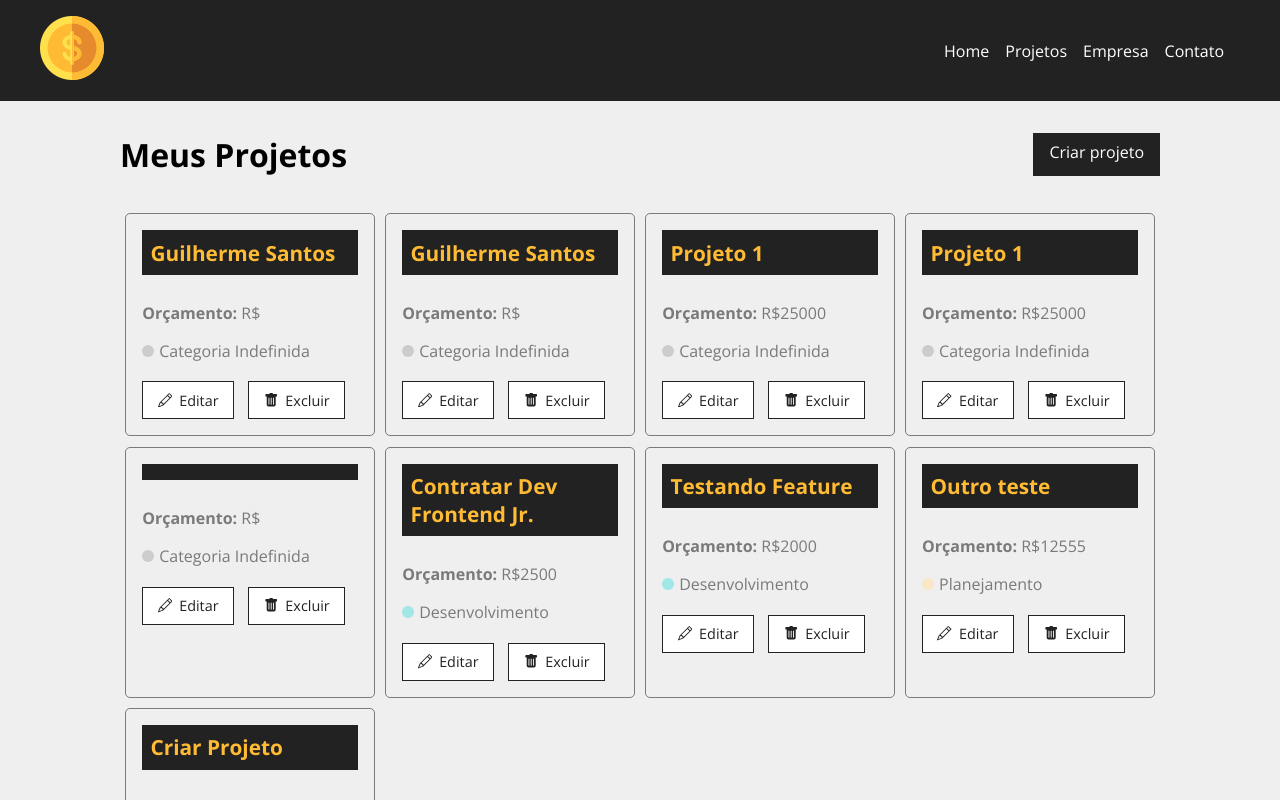
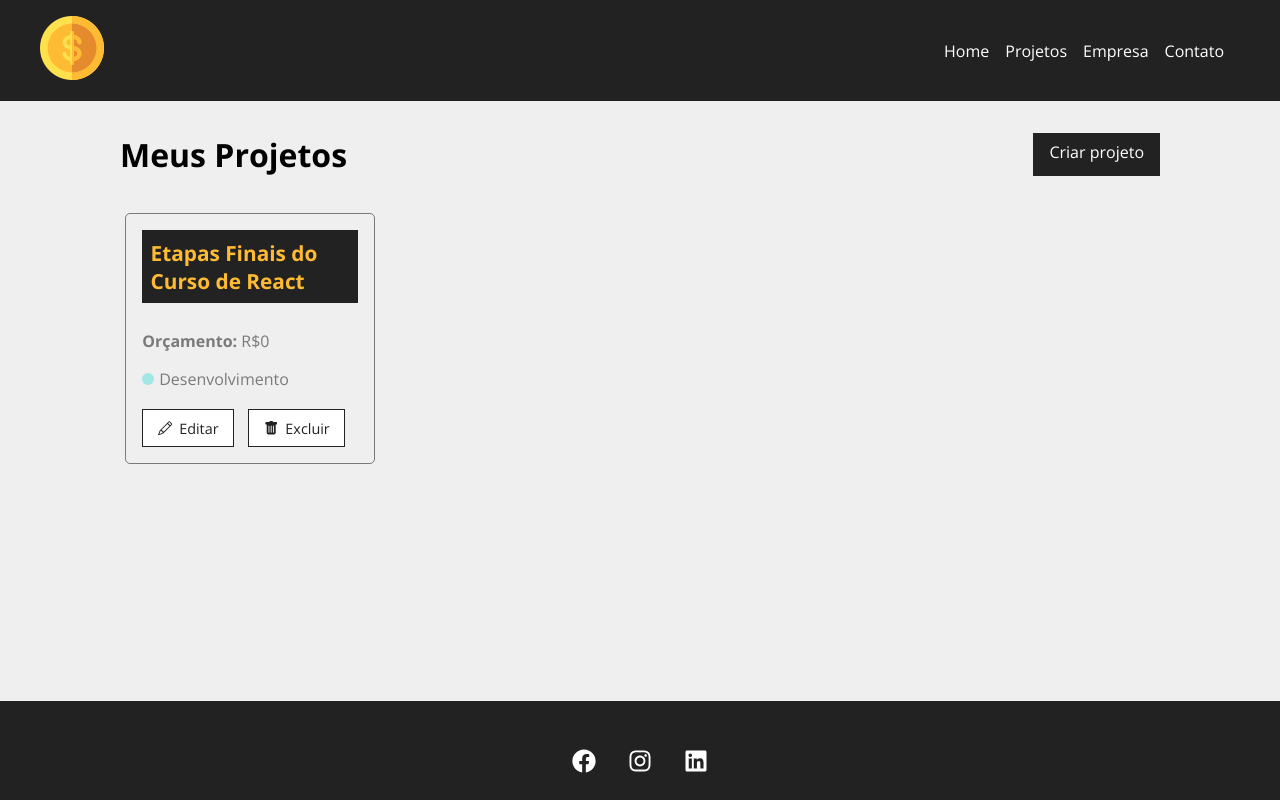
Before and after one commit to guilhermescr/reactjs, a React (Create React App) app in the folder costs/: page /projects in a window 1280 px wide. Shown: the top 800 px of the page. Built offline with nearby package versions, Linux system fonts and the light colour scheme; data requests are answered from the project's data file.

Commit message:
added delete project feature, added Project component

```diff
--- a/costs/db.json
+++ b/costs/db.json
@@ -1,79 +1,15 @@
 {
   "projects": [
     {
-      "name": "Guilherme Santos",
-      "cost": 0,
-      "services": [],
-      "id": 1
-    },
-    {
-      "name": "Guilherme Santos",
-      "cost": 0,
-      "services": [],
-      "id": 2
-    },
-    {
-      "name": "Projeto 1",
-      "budget": "25000",
-      "cost": 0,
-      "services": [],
-      "id": 3
-    },
-    {
-      "name": "Projeto 1",
-      "budget": "25000",
-      "cost": 0,
-      "services": [],
-      "id": 4
-    },
-    {
-      "cost": 0,
-      "services": [],
-      "id": 5
-    },
-    {
-      "category": {
-        "id": "2",
-        "name": "Desenvolvimento"
-      },
-      "budget": "2500",
-      "name": "Contratar Dev Frontend Jr.",
-      "cost": 0,
-      "services": [],
-      "id": 6
-    },
-    {
-      "name": "Testando Feature",
-      "budget": "2000",
+      "name": "Etapas Finais do Curso de React",
+      "budget": "0",
       "category": {
         "id": "2",
         "name": "Desenvolvimento"
       },
       "cost": 0,
       "services": [],
-      "id": 7
-    },
-    {
-      "name": "Outro teste",
-      "budget": "12555",
-      "category": {
-        "id": "4",
-        "name": "Planejamento"
-      },
-      "cost": 0,
-      "services": [],
-      "id": 8
-    },
-    {
-      "name": "Criar Projeto",
-      "budget": "10000",
-      "category": {
-        "id": "3",
-        "name": "Design"
-      },
-      "cost": 0,
-      "services": [],
-      "id": 9
+      "id": 1
     }
   ],
   "categories": [
--- a/costs/src/App.js
+++ b/costs/src/App.js
@@ -7,6 +7,7 @@
 import Navbar from './components/layouts/Navbar';
 import Footer from './components/layouts/Footer';
 import Projects from './components/pages/Projects';
+import Project from './components/pages/Project';
 
 function App() {
   return (
@@ -20,6 +21,7 @@
           <Route path="/company" element={<Company />} />
           <Route path="/contact" element={<Contact />} />
           <Route path="/newproject" element={<NewProject />} />
+          <Route path="/project/:id" element={<Project />} />
         </Routes>
       </Container>
       <Footer />
--- /dev/null
+++ b/costs/src/components/layouts/Loading.js
@@ -0,0 +1,13 @@
+import loading from '../../img/loading.svg';
+
+import styles from './Loading.module.css';
+
+function Loading() {
+  return (
+    <div className={styles.loader_container}>
+      <img className={styles.loader} src={loading} alt="Loading Icon" />
+    </div>
+  );
+}
+
+export default Loading;
--- /dev/null
+++ b/costs/src/components/layouts/Loading.module.css
@@ -0,0 +1,11 @@
+.loader_container {
+  display: flex;
+  justify-content: center;
+  align-items: center;
+  height: 100%;
+  width: 100%;
+}
+
+.loader {
+  width: 50px;
+}
--- /dev/null
+++ b/costs/src/components/pages/Project.js
@@ -0,0 +1,28 @@
+import styles from './Project.module.css';
+
+import { useParams } from 'react-router-dom';
+import { useState, useEffect } from 'react';
+
+function Project() {
+  const { id } = useParams();
+
+  const [project, setProject] = useState([]);
+
+  useEffect(() => {
+    fetch(`http://localhost:5000/projects/${id}`, {
+      method: 'GET',
+      headers: {
+        'Content-Type': 'application/json'
+      }
+    })
+      .then(resp => resp.json())
+      .then(data => {
+        setProject(data);
+      })
+      .catch(err => console.log(err));
+  }, [id]);
+
+  return <p>{project.name}</p>;
+}
+
+export default Project;
--- a/costs/src/components/pages/Projects.js
+++ b/costs/src/components/pages/Projects.js
@@ -3,6 +3,7 @@
 
 import Message from '../layouts/Message';
 import Container from '../layouts/Container';
+import Loading from '../layouts/Loading';
 import LinkButton from '../layouts/LinkButton';
 import ProjectCard from '../project/ProjectCard';
 
@@ -10,6 +11,8 @@
 
 function Projects() {
   const [projects, setProjects] = useState([]);
+  const [removeLoading, setRemoveLoading] = useState(false);
+  const [projectMessage, setProjectMessage] = useState('');
 
   const location = useLocation();
   let message = '';
@@ -18,19 +21,37 @@
   }
 
   useEffect(() => {
-    fetch('http://localhost:5000/projects', {
-      method: 'GET',
+    setTimeout(() => {
+      fetch('http://localhost:5000/projects', {
+        method: 'GET',
+        headers: {
+          'Content-Type': 'application/json'
+        }
+      })
+        .then(resp => resp.json())
+        .then(data => {
+          console.log(data);
+          setProjects(data);
+          setRemoveLoading(true);
+        })
+        .catch(err => console.log(err));
+    }, 300);
+  }, []);
+
+  function removeProject(id) {
+    fetch(`http://localhost:5000/projects/${id}`, {
+      method: 'DELETE',
       headers: {
         'Content-Type': 'application/json'
       }
     })
       .then(resp => resp.json())
       .then(data => {
-        console.log(data);
-        setProjects(data);
+        setProjects(projects.filter(project => project.id !== id));
+        setProjectMessage('Projeto removido com sucesso!');
       })
       .catch(err => console.log(err));
-  }, []);
+  }
 
   return (
     <div className={styles.project_container}>
@@ -39,6 +60,7 @@
         <LinkButton to="/newproject" text="Criar projeto"></LinkButton>
       </div>
       {message && <Message type="success" msg={message} />}
+      {projectMessage && <Message type="success" msg={projectMessage} />}
       <Container customClass="start">
         {projects.length > 0 &&
           projects.map(project => (
@@ -52,8 +74,13 @@
                   : 'Categoria Indefinida'
               }
               key={project.id}
+              handleRemove={removeProject}
             />
           ))}
+        {!removeLoading && <Loading />}
+        {removeLoading && projects.length === 0 && (
+          <p>Não há projetos cadastrados!</p>
+        )}
       </Container>
     </div>
   );
--- a/costs/src/components/project/ProjectCard.js
+++ b/costs/src/components/project/ProjectCard.js
@@ -7,6 +7,11 @@
 import { BsPencil, BsFillTrashFill } from 'react-icons/bs';
 
 function ProjectCard({ id, name, budget, category, handleRemove }) {
+  const remove = (e) => {
+    e.preventDefault();
+    handleRemove(id);
+  }
+
   return (
     <div className={styles.project_card}>
       <h4>{name}</h4>
@@ -17,10 +22,10 @@
         <span className={`${styles[category.toLowerCase()]}`}></span> {category}
       </p>
       <div className={styles.project_card_actions}>
-        <Link to="/">
+        <Link to={`/project/${id}`}>
           <BsPencil /> Editar
         </Link>
-        <button>
+        <button onClick={remove}>
           <BsFillTrashFill /> Excluir
         </button>
       </div>
```
Also changed, not shown: costs/src/components/pages/Project.module.css (added).
